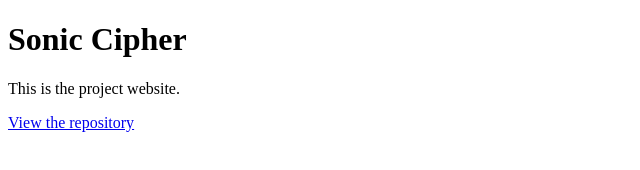
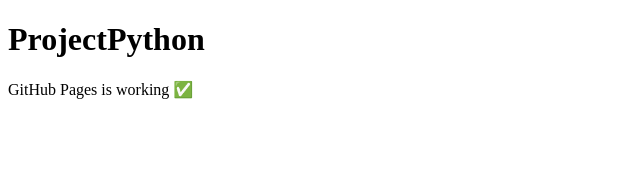
Before and after one commit to Chaoul47/projectpython, a plain HTML site: page projectpy/docs/index.html in a window 1280 px wide. Shown: the whole page, without its empty margins (0-640 px from the left). Drawn offline with Linux system fonts and the light colour scheme.

Commit message:
Add GitHub Pages site

```diff
--- a/projectpy/docs/index.html
+++ b/projectpy/docs/index.html
@@ -1,12 +1,11 @@
-<!DOCTYPE html>
+<!doctype html>
 <html>
 <head>
-  <meta charset="utf-8" />
-  <title>ProjectPython - Sonic Cipher</title>
+  <meta charset="utf-8">
+  <title>ProjectPython</title>
 </head>
 <body>
-  <h1>Sonic Cipher</h1>
-  <p>This is the project website.</p>
-  <p><a href="https://github.com/Chaoul47/projectpython">View the repository</a></p>
+  <h1>ProjectPython</h1>
+  <p>GitHub Pages is working ✅</p>
 </body>
 </html>
```
